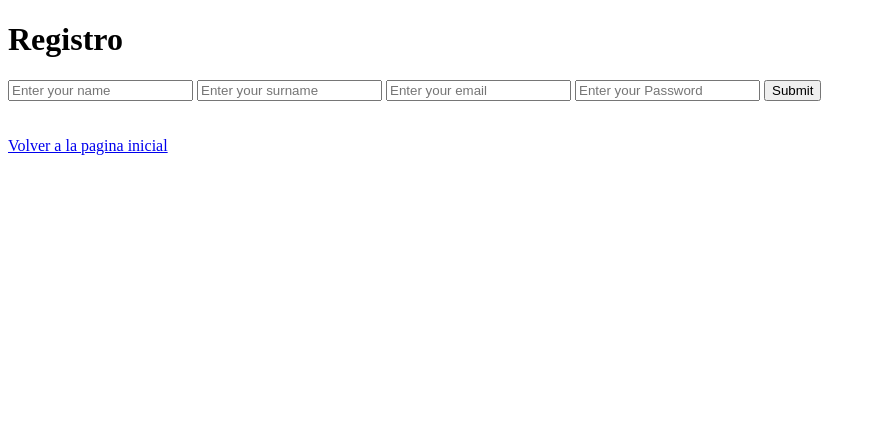
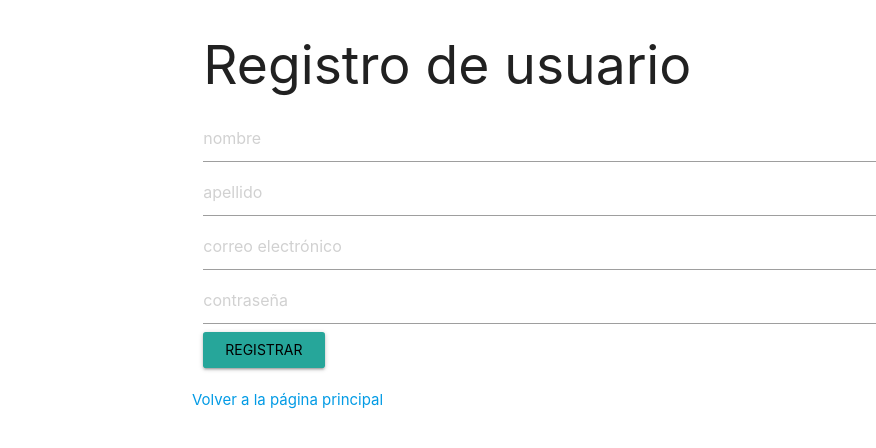
Before and after one commit to inspedralbes/moviequiz-grup-4, a PHP site: page /web/registro.html in a window 1280 px wide. Shown: the top 448 px of the page, without its empty margins (0-876 px from the left). Run offline with PHP 8.4, Linux system fonts and the light colour scheme.

Commit message:
register mejorado

```diff
--- a/back/mvc/users.php
+++ b/back/mvc/users.php
@@ -74,7 +74,7 @@ class users extends DBAbstractModel {
         $this->execute_single_query();
         $this->message = "Bienvenido a nuestra pagina web";
       } else $this->message = "Ya existe un usuario con estos datos";
-    } else $this->message = "Usuari no inserit";
+    } else $this->message = "Usuario no insertado";
   }
 
   public function update ($userData = array()) {
--- a/web/registro.html
+++ b/web/registro.html
@@ -4,26 +4,27 @@
     <meta charset="UTF-8">
     <meta http-equiv="X-UA-Compatible" content="IE=edge">
     <meta name="viewport" content="width=device-width, initial-scale=1.0">
+    <link rel="stylesheet" href="https://cdnjs.cloudflare.com/ajax/libs/materialize/1.0.0/css/materialize.min.css">
     <title>Registro</title>
 </head>
 <body>
     <div class="container">
         <div class="row">
             <div class="col s12" id="registro">
-                <h1>Registro</h1>
-                <input name="nombre" type="text" id="nombre" placeholder="Enter your name" value=""/>
-                <input name="apellido" type="text" id="apellido" placeholder="Enter your surname" value="">
-                <input name="correo" type="text" id="correo" placeholder="Enter your email" value="">
-                <input name="contrasena" type="password" id="contrasena" placeholder="Enter your Password" value="">
-                <!--<input name="confirm_password" type="password" id="contrasena" placeholder="Confirm Password" value="">!-->
-                <input type="submit" value="Submit" id="registro">
+                <h2>Registro de usuario</h2>
+                <input name="nombre" type="text" id="nombre" placeholder="nombre" value=""/>
+                <input name="apellido" type="text" id="apellido" placeholder="apellido" value="">
+                <input name="correo" type="text" id="correo" placeholder="correo electrónico" value="">
+                <input name="contrasena" type="password" id="contrasena" placeholder="contraseña" value="">
+                <!--<input name="confirm_password" type="password" id="contrasena" placeholder="confirmar contraseña" value="">!-->
+                <input type="submit" value="registrar" class="waves-effect waves-light btn" id="registro">
             </div>
             <div class="col s12" id="inicio">
             </div>
-            <br><br>
-            <a href="../index.html">Volver a la pagina inicial</a>
         </div>
+        <a href="../index.html">Volver a la página principal</a>
     </div>
     <script src="js/registro.js"></script>
+    <script src="https://cdnjs.cloudflare.com/ajax/libs/materialize/1.0.0/js/materialize.min.js"></script>
 </body>
 </html>
```
Also changed, not shown: web/js/index.js (+4 -4 lines).
